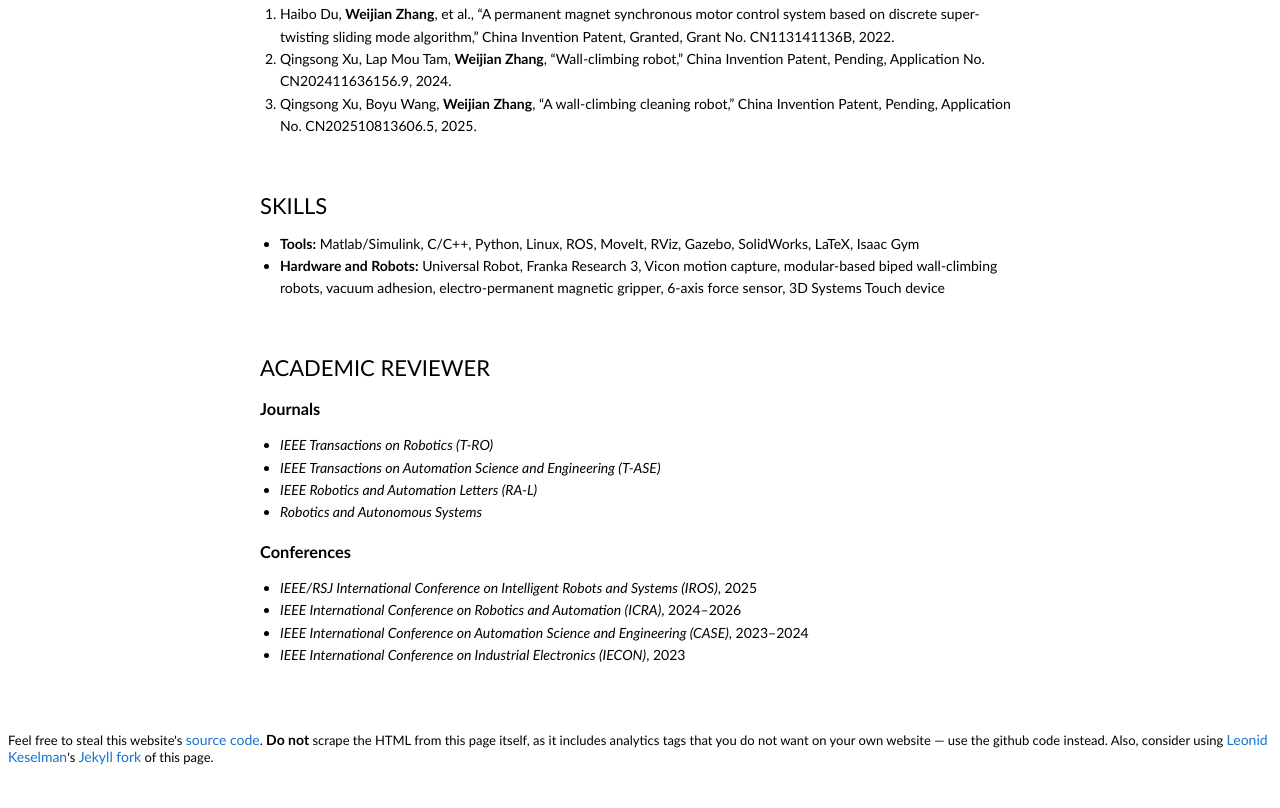
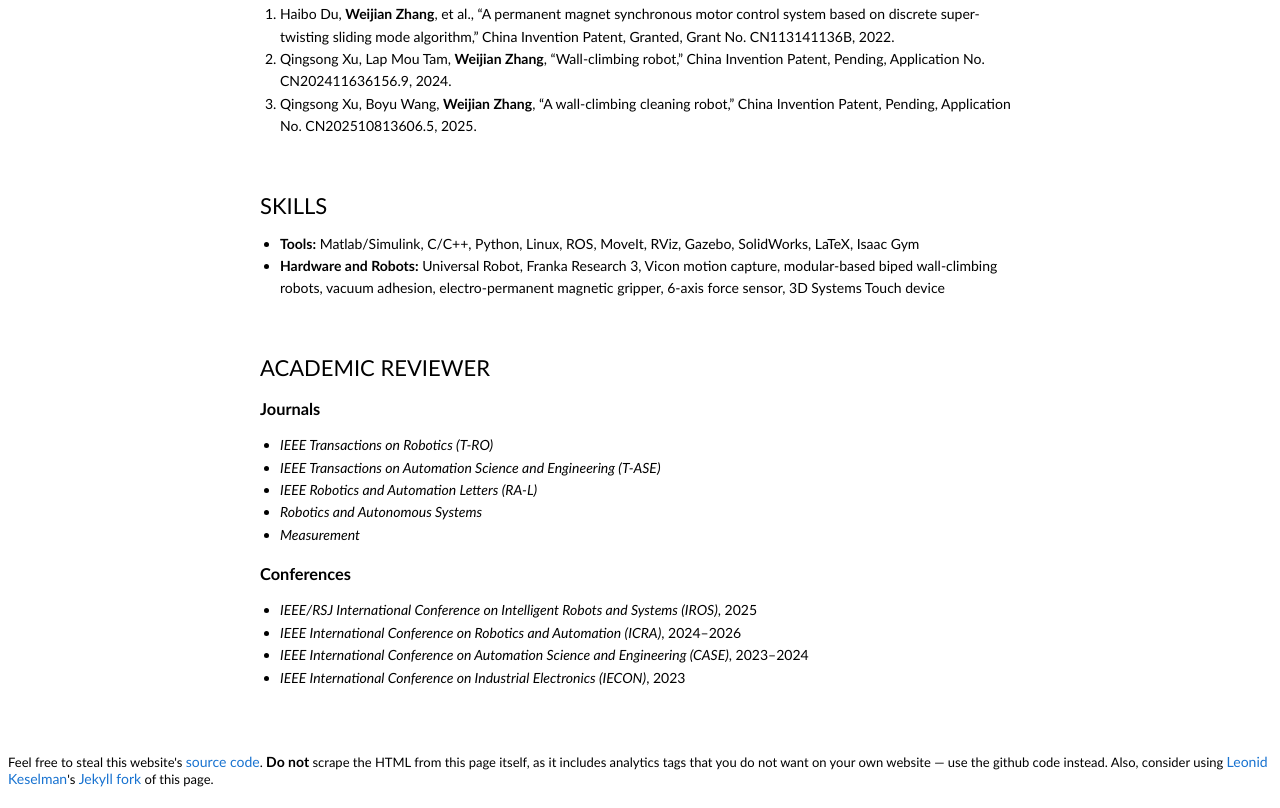
Before and after one commit to VJan2022/VJan2022.github.io, a plain HTML site: page index.html in a window 1280 px wide. Shown: the part 3214-4022 px from the top of the page. Before the commit the page ends 4000 px from the top, so only its background shows below. Drawn offline with Linux system fonts and the light colour scheme.

Commit message:
Update index.html
Signed-off-by: VJAN <81540890+VJan2022@users.noreply.github.com>

```diff
--- a/index.html
+++ b/index.html
@@ -334,6 +334,7 @@
           <li><em>IEEE Transactions on Automation Science and Engineering (T-ASE)</em></li>
           <li><em>IEEE Robotics and Automation Letters (RA-L)</em></li>
           <li><em>Robotics and Autonomous Systems</em></li>
+		<li><em>Measurement</em></li>
         </ul>
 
         <!-- Conferences -->
```
